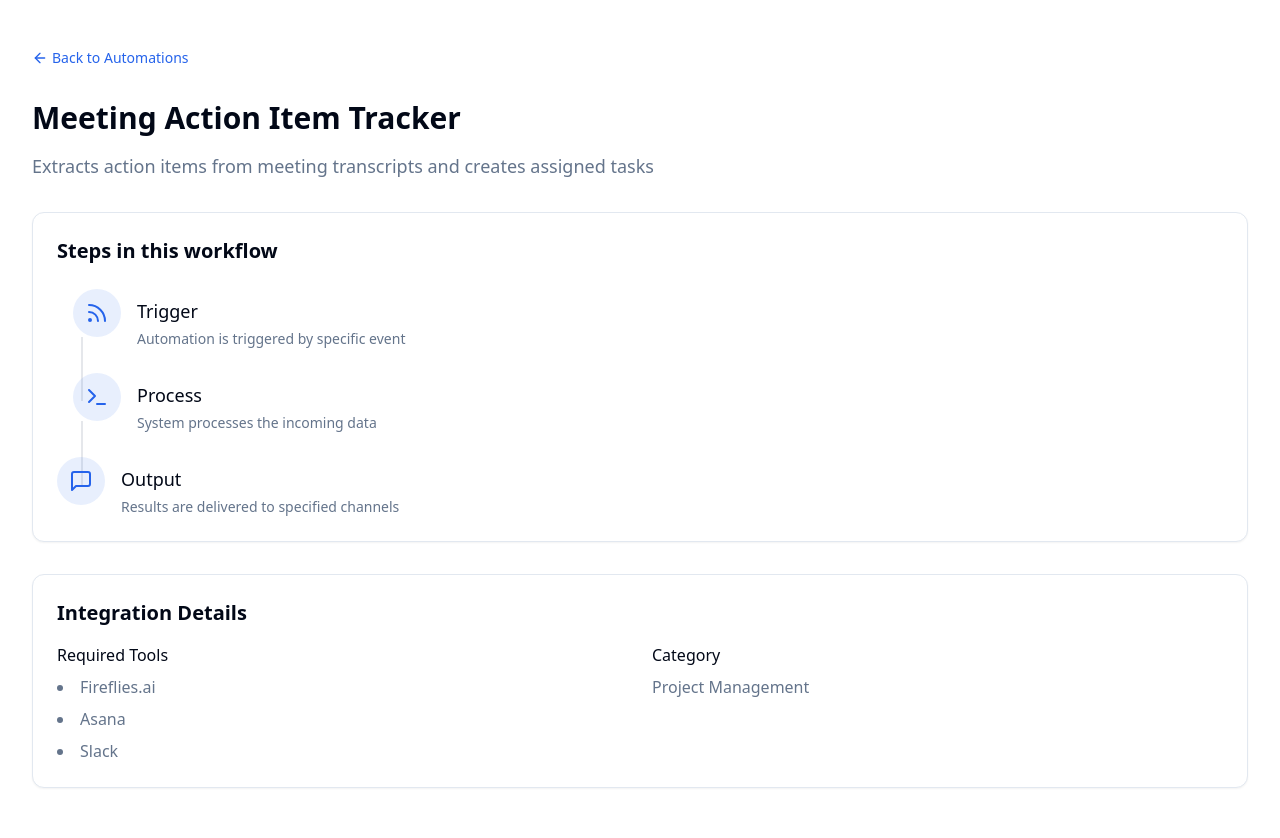
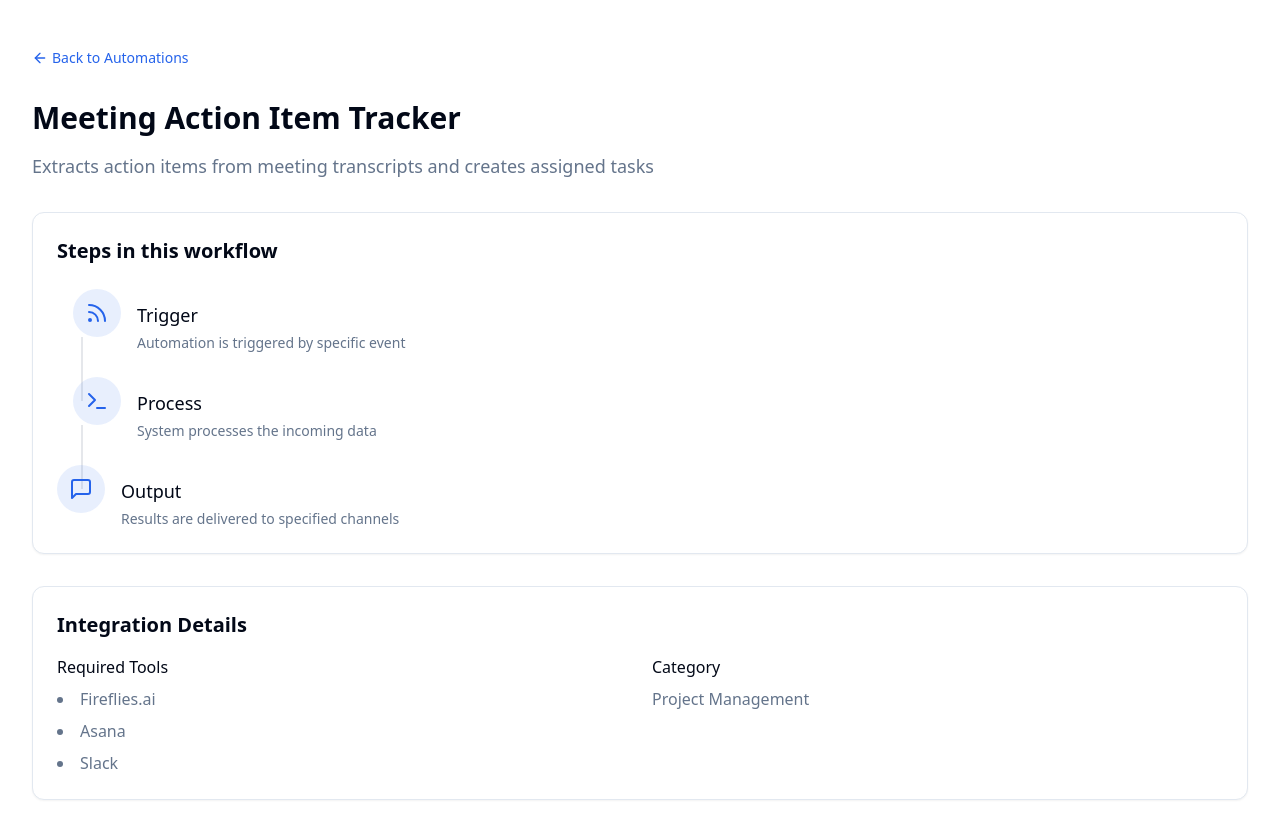
Before and after one commit to brianpcf/dptlandingpage, a React (Vite) app: page /action-items in a window 1280 px wide. Shown: the top 838 px of the page. Built offline with nearby package versions, Linux system fonts and the light colour scheme.

Commit message:
Align icons in AutomationDetail
Adjusted the alignment of icons in the AutomationDetail component to improve visual consistency and presentation.
[skip gpt_engineer]

```diff
--- a/src/components/AutomationDetail.tsx
+++ b/src/components/AutomationDetail.tsx
@@ -195,9 +195,9 @@ const AutomationDetail = () => {
                     <div className="absolute left-6 top-12 w-0.5 h-16 bg-gray-200" />
                   )}
                   <div className="flex-shrink-0 w-12 h-12 rounded-full bg-primary/10 flex items-center justify-center">
-                    <Icon className="w-6 h-6 text-primary" />
+                    <Icon className="w-6 h-6 text-primary" aria-hidden="true" />
                   </div>
-                  <div className="flex-grow pt-2">
+                  <div className="flex-grow pt-3">
                     <h3 className="font-medium text-lg">{step.title}</h3>
                     <p className="text-sm text-muted-foreground mt-1">
                       {step.description}
```
